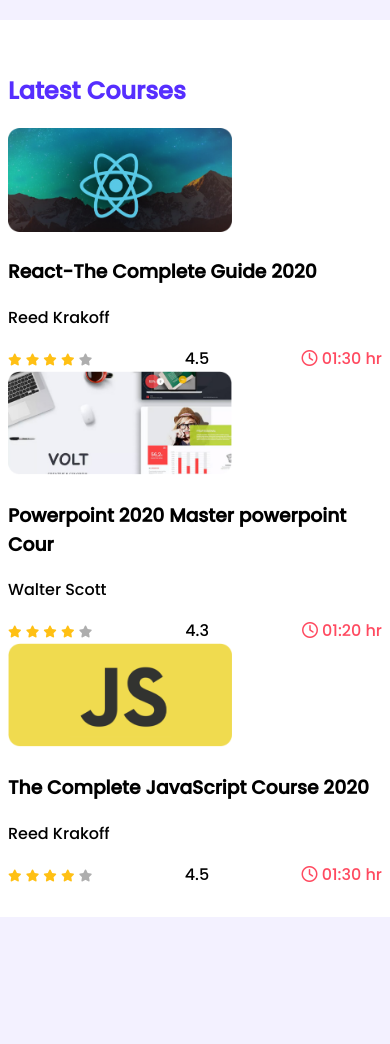
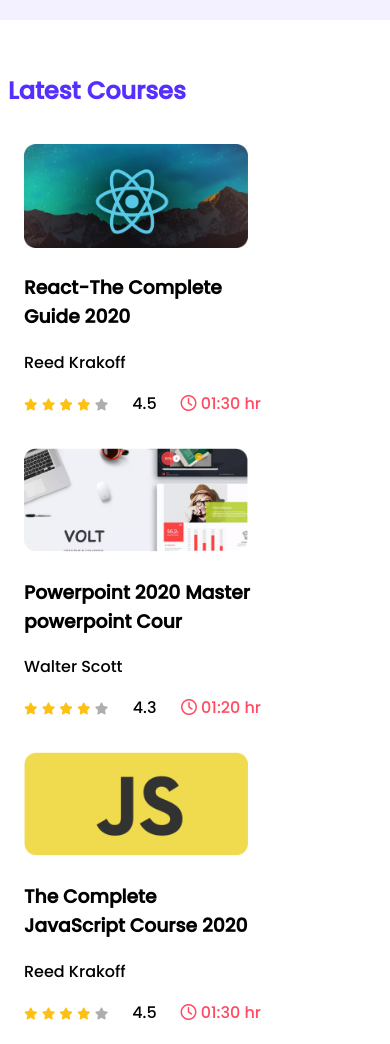
Before and after one commit to Mowmitar/leader-board-css3, a plain HTML site: page index.html in a window 390 px wide. Shown: the part 2200-3244 px from the top of the page. Before the commit the page ends 3125 px from the top, so only its background shows below. Drawn offline with Linux system fonts and the light colour scheme.

Commit message:
responsive

```diff
--- a/styles/style.css
+++ b/styles/style.css
@@ -107,6 +107,13 @@
     height: 104px;
 }
 
+.course {
+    padding: 16px;
+    width: 237px;
+    box-shadow: 0px 5.34229px 13.3557px rgba(0, 0, 0, 0);
+    border-radius: 15px;
+}
+
 .course-info {
     display: flex;
     align-items: center;
@@ -160,8 +167,9 @@
     .courses {
         grid-template-columns: repeat(2, 1fr);
     }
+
+
+    .blogs {
+        grid-template-columns: repeat(1, 1fr);
+    }
 }
-
-.blogs {
-    grid-template-columns: repeat(1, 1fr);
-}
```
